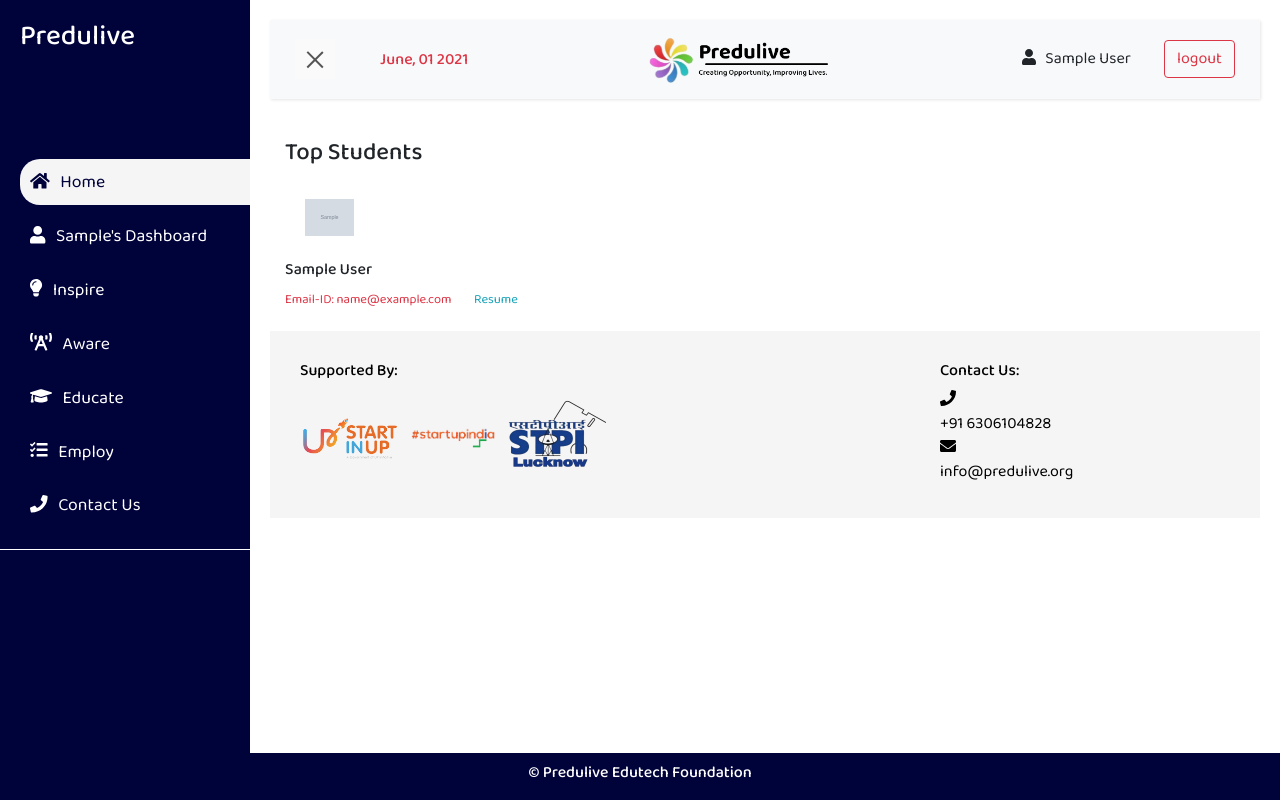
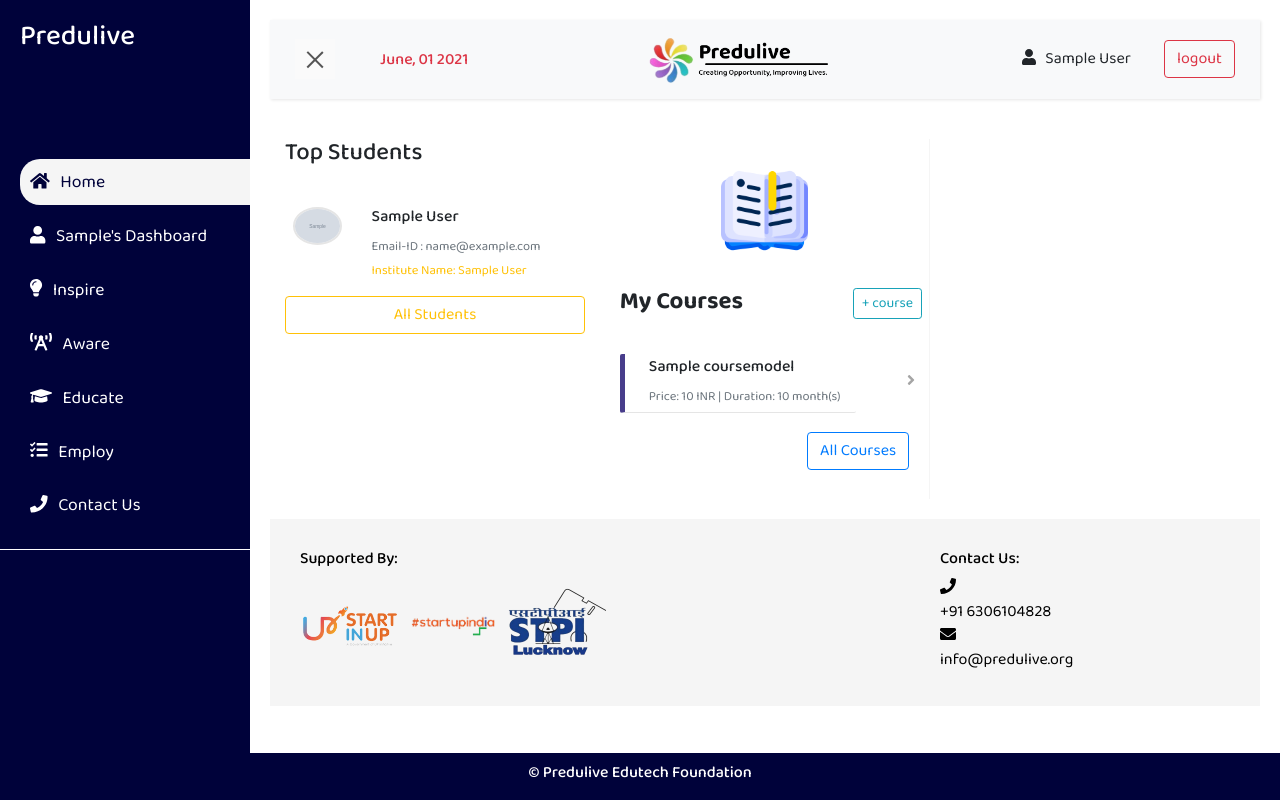
Before and after one commit to snehasharma5/LMS, a Django app: page /institutes/institute-dashboard/1/ in a window 1280 px wide. Run offline with Django 3.2, Linux system fonts and the light colour scheme; a user stored in the database is signed in; tables that the repository leaves empty hold one stand-in row (values such as "Sample post"); grey boxes marked "Sample" are stand-in pictures; some libraries are stand-ins or nearby versions.

Commit message:
institute_dashboard added

```diff
--- a/institutes/templates/institutes/institute_dashboard.html
+++ b/institutes/templates/institutes/institute_dashboard.html
@@ -8,38 +8,70 @@
 
 {% block content %}
     <div class="row">
-        <div class="col-md-6">
+        <div class="col-md-4">
             <h4>Top Students</h4>
             {% if students %}
                 {% for student in students %}
-                    <a href="{% url 'profile' student.pk %}" style="width:100%;">
-                        <div class="row">
-                            <div class="col-md-2">
+                    <a href="{% url 'profile' student.user.pk %}">
+                        <div class="row student-detail">
+                            <div class="col-md-3">
                                 {% if student.profile_pic %}
                                     <img class="student-img" src="{{ student.profile_pic.url }}" alt="student.png">
                                 {% else %}
-                                    <img class="student-img" src="{% static 'web_app/images/profile-user.png' %}" alt="student.png">
+                                    <img class="student-img" src="{% static 'web_app/images/dashboard/student.png' %}" alt="student.png">
                                 {% endif %}
                             </div>
                             <div class="col-md-9">
                                 <h6>{{ student.user.first_name }} {{ student.user.last_name }}</h6>
-                                <small class="text-danger">
-                                    Email-ID: {{ student.user.email }}
-                                </small>
-                                {% if student.resume %}
-                                    <a href="{{ student.resume.url }}">
-                                        <small class="text-info">Resume</small>
-                                    </a>
-                                {% else %}
-                                    <a disabled>
-                                        <small class="text-muted">Resume</small>
-                                    </a>
-                                {% endif %}
+                                <small class="text-muted">Email-ID : {{ student.user.email }}</small><br>
+                                <small class="text-warning">Institute Name: {{ student.institute_name }}</small>
                             </div>
                         </div>
                     </a>
                 {% endfor %}
+                <button class="btn btn-outline-warning" style="margin-top: 2%;width:100%;">All Students</button>
             {% endif %}
         </div>
+        <div class="col-md-4 top-courses">
+                <div class="row">
+                    <div class="col-md-12" style="text-align: center;">
+                        <img src="{% static 'web_app/images/dashboard/book.png' %}" alt="books.png">
+                    </div>
+                </div>
+                <div class="row" style="margin-bottom: 20px;">
+                    <div class="col-md-8">
+                        <h4>My Courses</h4>
+                    </div>
+                    <div class="col-md-4">
+                        <a href="{% url 'add-course' %}" class="btn btn-outline-info btn-sm" style="margin-top:1.5rem;">
+                            + course
+                        </a>
+                    </div>
+                </div>
+                {% if courses %}
+                    {% for course in courses %}
+                        <div class="row">
+                            <div class="col-md-10">
+                                <div class="course-item-div">
+                                    <h6>{{ course.course_title }}</h6>
+                                    <small class="text-muted">Price: {{ course.price }} INR | Duration: {{ course.duration }} month(s)</small>
+                                </div>
+                            </div>
+                            <div class="col-md-2" style="padding: 1rem;">
+                                <a href="{% url 'course-detail' course.pk %}">
+                                    <i class="fa fa-angle-right course-detail-btn" aria-hidden="true"></i>
+                                </a>
+                            </div>
+                        </div>
+                    {% endfor %}
+                {% endif %}
+                <div class="row">
+                    <div class="col-md-12" style="text-align: right;">
+                        <a class="btn btn-outline-primary" href="#">
+                            All Courses
+                        </a>
+                    </div>
+                </div>
+            </div>
     </div>
 {% endblock %}
--- a/institutes/views.py
+++ b/institutes/views.py
@@ -3,7 +3,7 @@
 from django.shortcuts import render, redirect, get_object_or_404
 from django.utils.decorators import method_decorator
 from django.views.generic import CreateView, DetailView, UpdateView
-from web_app.models import RegisterModel, Institute, Student
+from web_app.models import RegisterModel, Institute, Student, CourseModel
 from members.forms import InstituteRegisterForm, InstituteProfileForm
 
 
@@ -53,6 +53,7 @@
     template_name = 'institutes/institute_dashboard.html'
 
     def get_context_data(self, **kwargs):
-        students = Student.objects.all()
-        context = {'students': students}
+        students = Student.objects.all()[0:5]
+        courses = CourseModel.objects.all()[0:5]
+        context = {'students': students, 'courses':courses}
         return context
--- a/members/templates/registration/profession_choice.html
+++ b/members/templates/registration/profession_choice.html
@@ -50,7 +50,7 @@
                             <div class="col-md-6">
                                 <a href="{% url 'institute-register' %}">
                                     <button class="btn btn-default" id="institute-button">
-                                        <img class= "profession-image" src="{% static 'web_app/images/logo/school.png' %}" alt="Student.png">Institue
+                                        <img class= "profession-image" src="{% static 'web_app/images/logo/school.png' %}" alt="Student.png">Institute
                                     </button>
                                 </a>
                             </div>
--- a/members/templates/registration/student_video_details.html
+++ b/members/templates/registration/student_video_details.html
@@ -10,6 +10,7 @@
         <ul>
         {% for video in all_videos %}
             <li>{{ video.title }}</li>
+            <video src="{{ video.video.url }}"></video>
         {% endfor %}
         </ul>
         {% else %}
--- a/web_app/static/web_app/styles/dashboard.css
+++ b/web_app/static/web_app/styles/dashboard.css
@@ -184,4 +184,17 @@
 .student-img
 {
     width: 100%;
+    border-radius: 50%;
+    border: 2px solid #e5e5e5;
 }
+
+.student-detail
+{
+    padding:0.5rem;
+    border-radius: 10px;
+}
+
+.student-detail:hover
+{
+    box-shadow: 1px 1px 2px 1px rgba(0,0,0,0.2);
+}
```
Also changed, not shown: web_app/static/web_app/images/dashboard/student.png (added).
